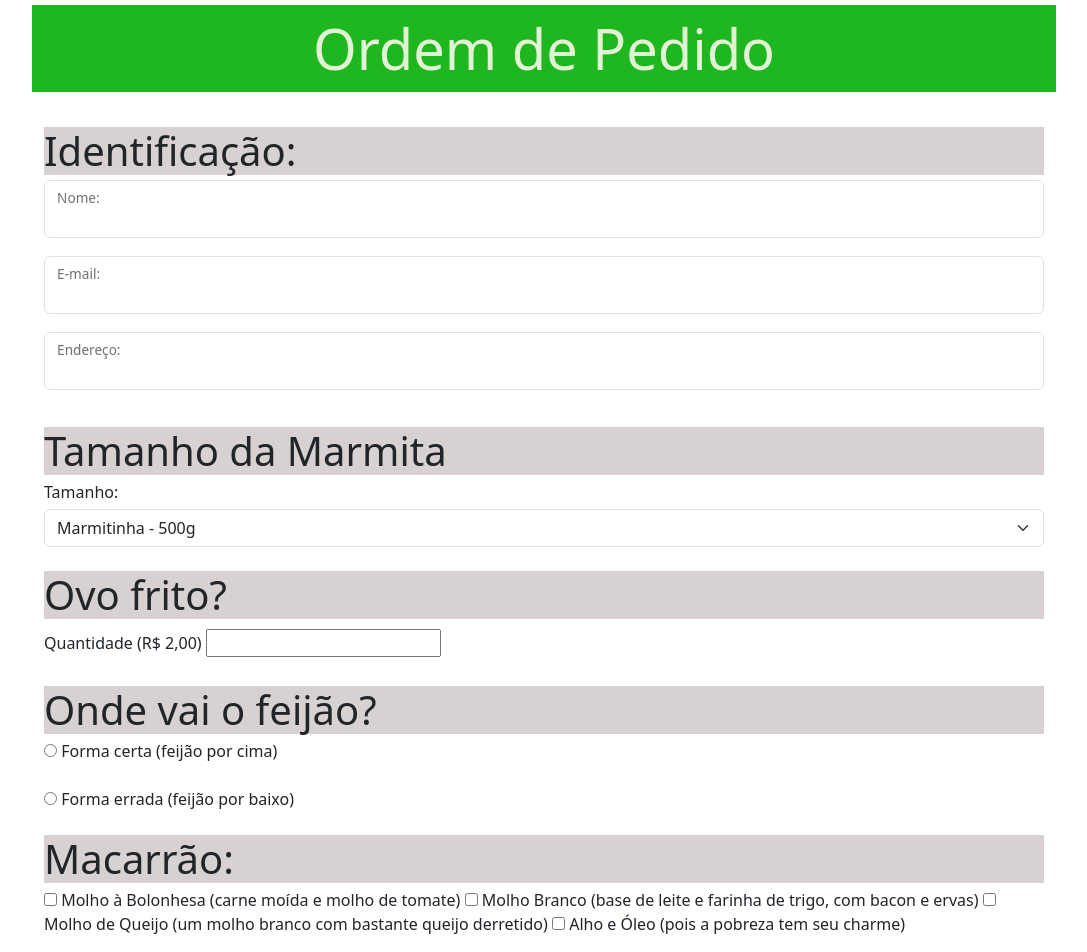
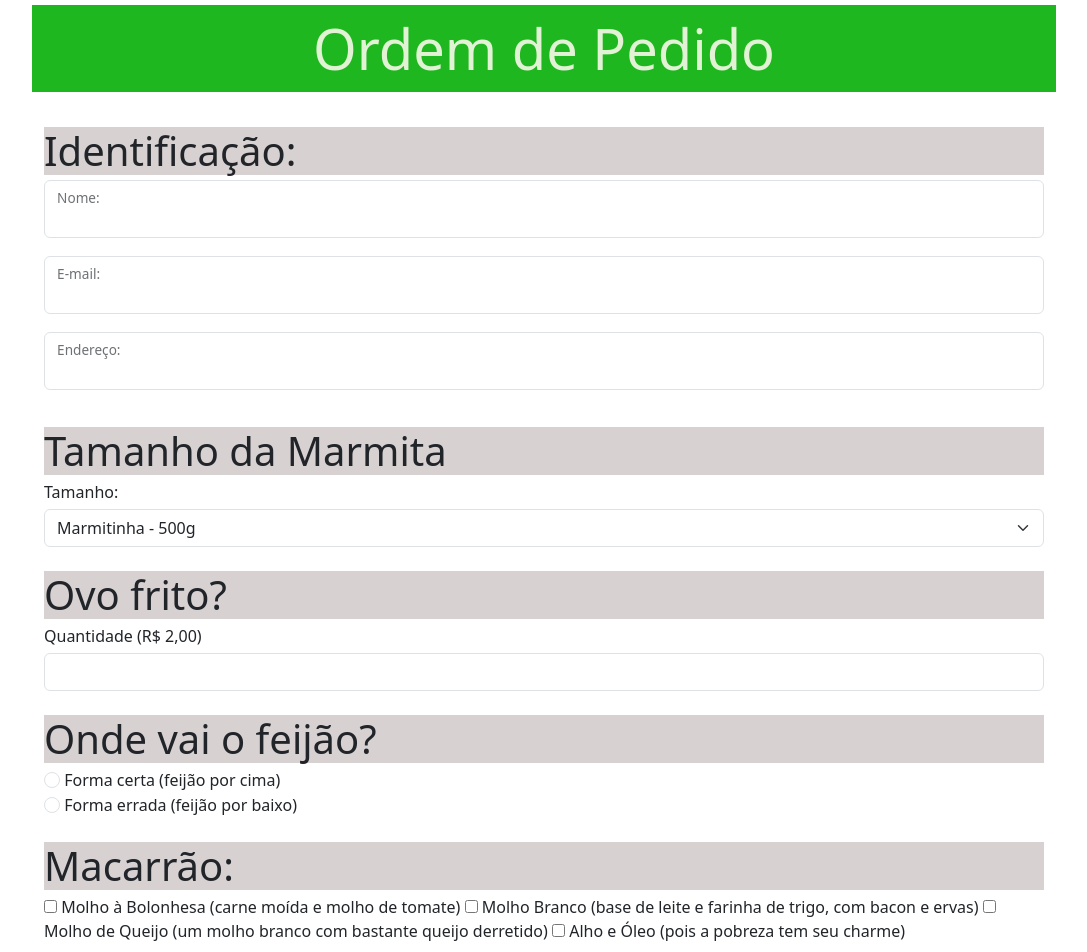
Before and after one commit to lumalopees/forms-trybe, a plain HTML site: page index.html in a window 1280 px wide. Shown: the top 952 px of the page, without its empty margins (96-1183 px from the left). Drawn offline with nearby package versions, Linux system fonts and the light colour scheme.

Commit message:
:sparkles: 1h | radius

```diff
--- a/index.html
+++ b/index.html
@@ -54,18 +54,20 @@
         <div class="container mb-4">
           <h4 class="display-6">Ovo frito?</h4>
           <label for="ovinho">Quantidade (R$ 2,00)</label>
-          <input type="number" name="qtd-ovo" id="ovinho">
+          <input class="my-imputs form-control" type="number" name="qtd-ovo" id="ovinho">
         </div>
 
         <div class="container mb-4">
           <h4 class="display-6">Onde vai o feijão?</h4>
-          <input type="radio" name="posicao-feijao" id="feijãoOk" value="gente-correta">
-          <label for="feijãoOk">Forma certa (feijão por cima)</label>
-        </div>
+          <div>
+            <input class="form-check-input" type="radio" name="posicao-feijao" id="feijãoOk" value="gente-correta">
+            <label for="feijãoOk">Forma certa (feijão por cima)</label>
+          </div>
 
-        <div class="container mb-4">
-          <input type="radio" name="posicao-feijao" id="feijãoX" value="psicopatas">
-          <label for="feijãoX">Forma errada (feijão por baixo)</label>
+          <div>
+            <input class="form-check-input" type="radio" name="posicao-feijao" id="feijãoX" value="psicopatas">
+            <label for="feijãoX">Forma errada (feijão por baixo)</label>
+          </div>
         </div>
 
         <div class="container mb-4">
```
